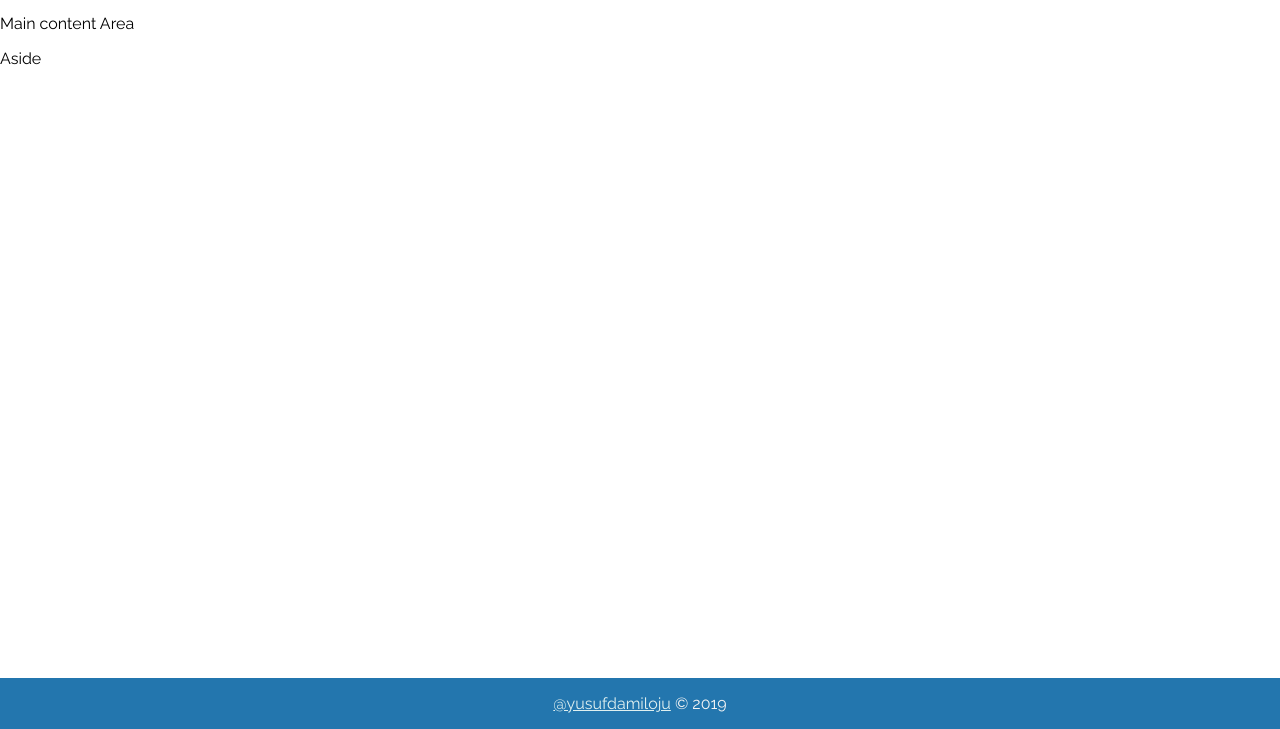
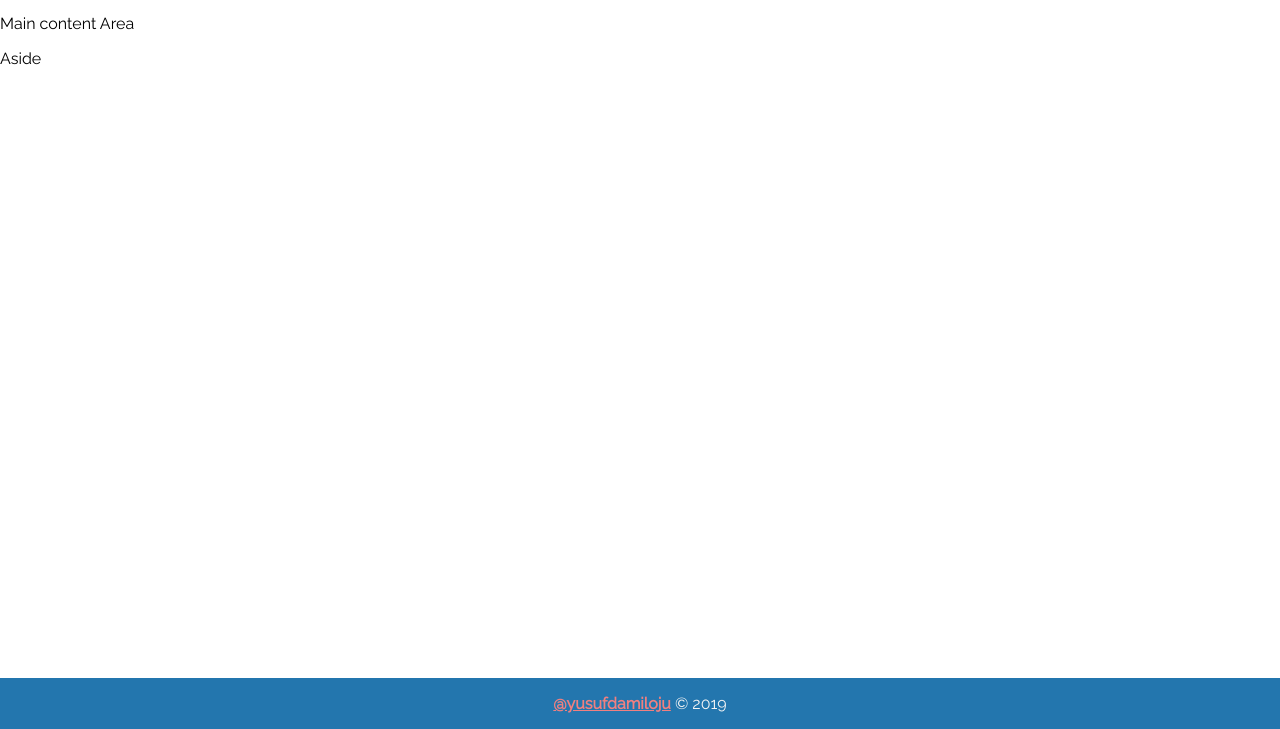
Before and after one commit to Damiloju/income-manager-markup, a plain HTML site: page index.html in a window 1280 px wide. In both pictures the pointer is over the link "@yusufdamiloju". Shown: the part 71-800 px from the top of the page. Drawn offline with Linux system fonts and the light colour scheme.

Commit message:
change color and font weight of hovered footer

```diff
--- a/index.css
+++ b/index.css
@@ -102,6 +102,8 @@ footer a {
 
 footer a:hover {
 	text-decoration: underline;
+	color: lightcoral;
+	font-weight: bold;
 }
 
 /*footer styles end*/
```
